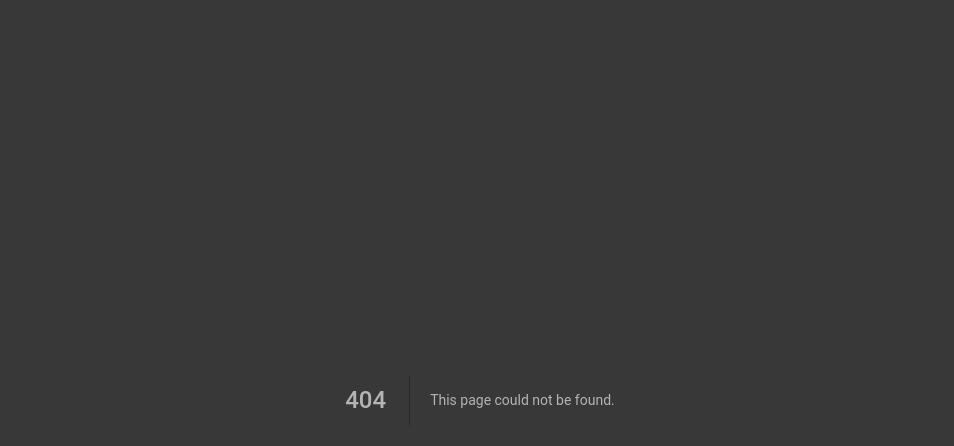
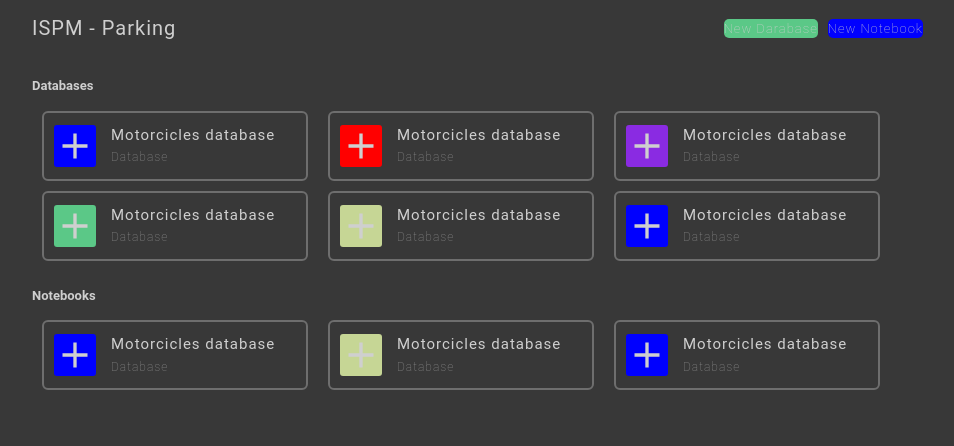
Before and after one commit to TahianSylvain/data-canvas-web, a Next.js app: page /home in a window 1280 px wide. Before the commit this address had no page. Shown: the top 446 px of the page, without its empty margins (160-1114 px from the left). Built offline with nearby package versions, Linux system fonts and the light colour scheme.

Commit message:
homme page with out menu

```diff
--- a/src/app/composant/btn_new/button.css
+++ b/src/app/composant/btn_new/button.css
@@ -3,4 +3,5 @@
     font-weight: lighter;
     letter-spacing: 1px;
     border-radius: 5px;
+    margin: 0 5px 0 5px;
 }
--- a/src/app/composant/dataBaseModel/modelData.css
+++ b/src/app/composant/dataBaseModel/modelData.css
@@ -15,8 +15,9 @@
 }
 .data_model{
     border: 2px solid #6e6e6e;
-    width: 20rem;
-    height: 5.5rem;
+    width: 19rem;
+    margin: 5px 10px 5px 10px;
+    height: 5rem;
     padding: 10px;
     border-radius: 6px;
 
@@ -24,10 +25,10 @@
     align-items: center;
 }
 .contain_icon{
-    width: 4rem;
-    height: 4rem;
+    width: 3rem;
+    height: 3rem;
     border-radius: 3px;
-    background-color: blueviolet;
+    /* background-color: blueviolet; */
 
     display: flex;
     align-items: center;
--- a/src/app/composant/dataBaseModel/page.tsx
+++ b/src/app/composant/dataBaseModel/page.tsx
@@ -1,16 +1,26 @@
 import "./modelData.css"
 import { IoMdAdd } from "react-icons/io";
+interface dataType {
+    name: string,
+    type:string,
+    color:string
+};
 
-export default function model_data() {
+
+export default function ModelData({name,type,color}:dataType) {
+    const validateColor = ["blue", "green", "red", "yellow", "purple", 'beige'].includes(color)?  color: "gray";
+
+    const class_contain_icon = `contain_icon ${validateColor}`;
+
     return (
         // <section className="contain_model_test">
         <div className="data_model">
-            <div className="contain_icon">
+            <div className={class_contain_icon}>
                 <IoMdAdd size={40}/>
             </div>
             <div className="contain_text_1">
-                <p className="name_base">Motorcycles database</p>
-                <span className="sous_text">Database</span>
+                <p className="name_base">{name}</p>
+                <span className="sous_text">{type}</span>
             </div>
         </div>
         // </section>
--- a/src/app/globals.css
+++ b/src/app/globals.css
@@ -9,7 +9,7 @@
     --blue-darker: #3c609d;
 
     --font-size: 14px;
-    --color: #b4b4b4;
+    --color: #cfcfcf;
 }
 
 * {
@@ -25,8 +25,16 @@ body, * {
     background-color: var(--bg-color);
     color: var(--color);
 }
-.contain_model_test{
-    height: 99vh;
+.contain_menu_acceuil{
+    width: 100%;
+
+    display: flex;
+    flex-flow: column wrap;
+    align-items: center;
+}
+.contain_sous_menu_acceuil{
+    width: 70%;
+    height: auto;
 
     display: flex;
     flex-flow: column;
@@ -42,3 +50,43 @@ body, * {
 .green{
     background-color: rgb(91, 200, 135);
 }
+.purple{
+    background-color: blueviolet;
+}
+.beige{
+    background-color: rgb(198, 214, 149);
+}
+.container_1{
+    width: 100%;
+    height: 4em;
+
+    display: flex;
+    align-items: center;
+    justify-content: space-between;
+}
+.sous_titre_1{
+    /* font-weight: bold; */
+    font-size: 20px;
+    letter-spacing: 1px;
+}
+.container_2{
+    width: 100%;
+    margin: 10px 0 0 0;
+    /* border: 1px solid white; */
+    display: flex;
+    flex-flow: wrap column;
+    align-items: flex-start;
+}
+.sous_titre_2{
+    font-weight: bold;
+    font-size: 13px;
+    margin: 10px 0 0 0;
+}
+.sous_container_1{
+    width: 100%;
+    height: auto;
+    margin: 10px 0 10px 0;
+    display: flex;
+    flex-flow: wrap;
+    justify-content: flex-start;
+}
--- /dev/null
+++ b/src/app/home/page.tsx
@@ -0,0 +1,69 @@
+import ButtonCreat from "../composant/btn_new/page";
+import ModelData from "../composant/dataBaseModel/page";
+
+export default function Acceuil() {
+    const data = {
+        text_btn:'New Darabase',
+        text_btn2:'New Notebook',
+        color:'green',
+        color2:'blue',
+        // -----------------------
+        name: 'Motorcicles database',
+        type:'Database',
+        color_dataModel: 'blue',
+        color_dataModel2: 'red',
+        color_dataModel3: 'purple',
+        color_dataModel4: 'green',
+        color_dataModel5: 'beige',
+        color_dataModel6: 'blue',
+
+        name2: 'Motorcicles database',
+        type2:'Database',
+
+        name3: 'Motorcicles database',
+        type3:'Database',
+
+        name4: 'Motorcicles database',
+        type4:'Database',
+
+        name5: 'Motorcicles database',
+        type5:'Database',
+
+        name6: 'Motorcicles database',
+        type6:'Database',
+        // -----------------------
+    }
+
+    return (
+        <section className="contain_menu_acceuil">
+            <section className="contain_sous_menu_acceuil">
+                <div className="container_1">
+                    <h4 className="sous_titre_1">ISPM - Parking</h4>
+
+                    <div>
+                        <ButtonCreat text_btn={data.text_btn} color={data.color}/>
+                        <ButtonCreat text_btn={data.text_btn2} color={data.color2}/>
+                    </div>
+                </div>
+                <div className="container_2">
+                    <p className="sous_titre_2">Databases</p>
+                    <div className="sous_container_1">
+                        <ModelData name={data.name} type={data.type} color={data.color_dataModel}/>
+                        <ModelData name={data.name2} type={data.type2} color={data.color_dataModel2}/>
+                        <ModelData name={data.name3} type={data.type3} color={data.color_dataModel3}/>
+                        <ModelData name={data.name4} type={data.type4} color={data.color_dataModel4}/>
+                        <ModelData name={data.name5} type={data.type5} color={data.color_dataModel5}/>
+                        <ModelData name={data.name6} type={data.type6} color={data.color_dataModel6}/>
+                    </div>
+                    <p className="sous_titre_2">Notebooks</p>
+                    <div className="sous_container_1">
+                        <ModelData name={data.name} type={data.type} color={data.color_dataModel}/>
+                        <ModelData name={data.name5} type={data.type5} color={data.color_dataModel5}/>
+                        <ModelData name={data.name6} type={data.type6} color={data.color_dataModel6}/>
+                    </div>
+                </div>
+            </section>
+
+        </section>
+    );
+}
--- a/src/app/page.tsx
+++ b/src/app/page.tsx
@@ -1,8 +1,7 @@
-import ButtonCreat from "./composant/btn_new/page";
+import Acceuil from "./home/page";
 
 export default function Home() {
   return (
-    <section className="contain_model_test">
-    </section>
+    <Acceuil />
   )
 }
```
